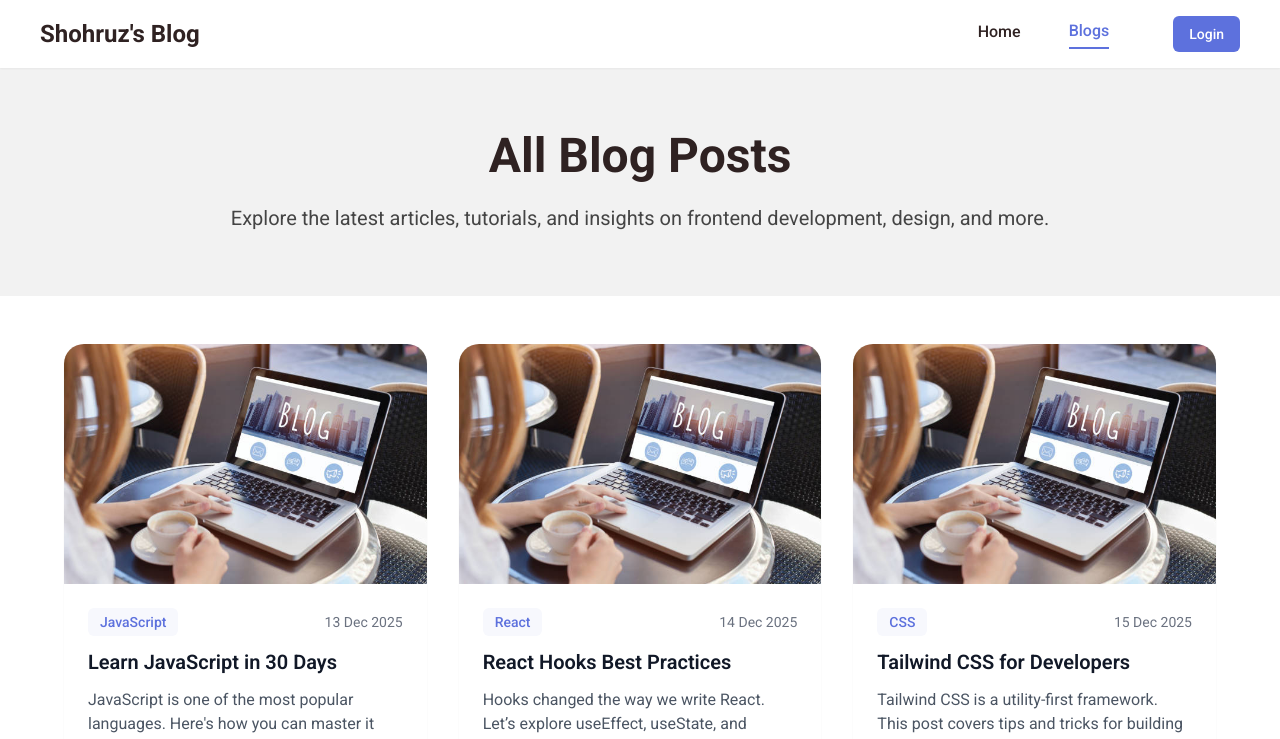
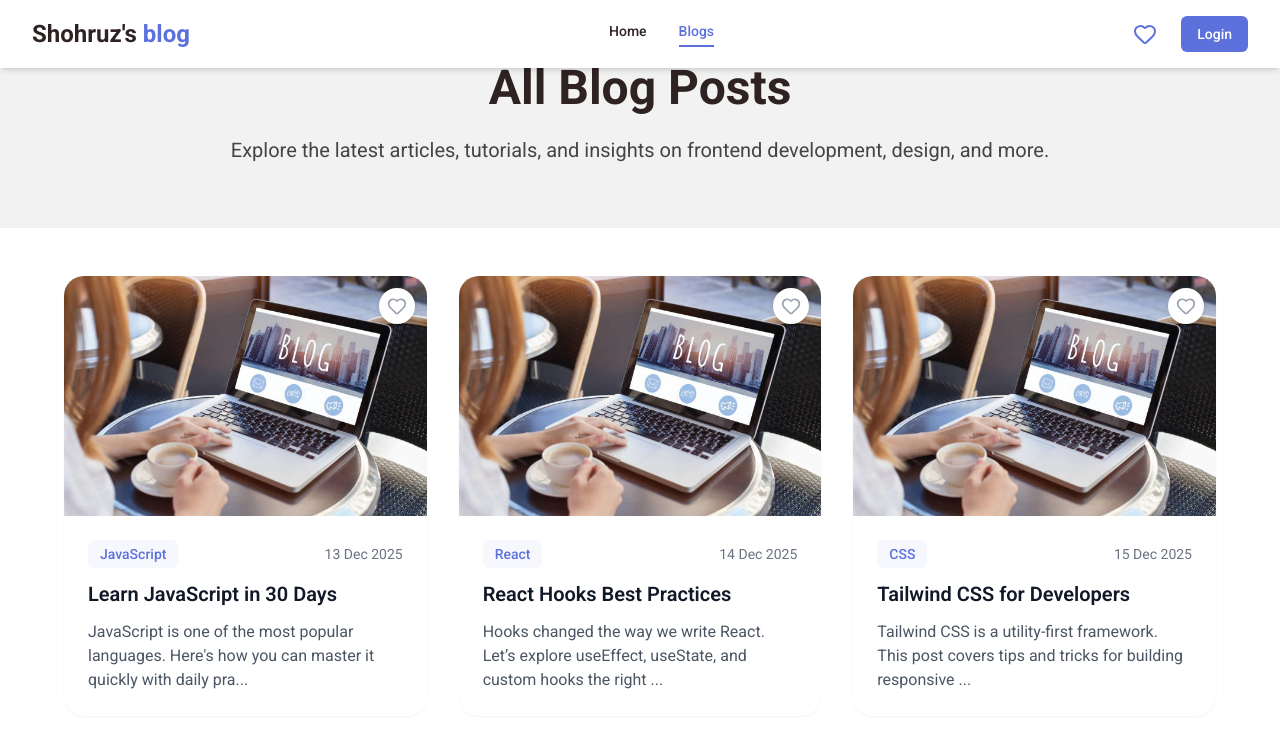
Before and after one commit to shokhruzisroilov/bloging-website, a React (Vite) app: page /blog in a window 1280 px wide. Shown: the top 739 px of the page. Built offline with nearby package versions, Linux system fonts and the light colour scheme.

Commit message:
add likeed

```diff
--- a/src/components/blogs/BlogLists.jsx
+++ b/src/components/blogs/BlogLists.jsx
@@ -1,11 +1,10 @@
 import { useNavigate } from 'react-router-dom'
 import blogsData from '../../utils/blogsData'
 import { Link } from 'react-router-dom'
+import LikeButton from '../header/LikeButton'
 
 const BlogLists = ({ isLimited = false }) => {
 	const navigate = useNavigate()
-
-	// limit check
 	const visibleBlogs = isLimited ? blogsData.slice(0, 6) : blogsData
 
 	return (
@@ -18,7 +17,10 @@ const BlogLists = ({ isLimited = false }) => {
 						className='group cursor-pointer'
 					>
 						<div className='w-full bg-white rounded-[20px] shadow-sm hover:shadow-md transition-all duration-300'>
-							<div className='w-full h-[200px] md:h-[220px] lg:h-[240px] rounded-t-[20px] overflow-hidden'>
+							<div className='relative w-full h-[200px] md:h-[220px] lg:h-[240px] rounded-t-[20px] overflow-hidden'>
+								{/* Like button */}
+								<LikeButton postId={blog.id} />
+
 								<img
 									src={blog.image}
 									alt={blog.title}
--- a/src/components/header/Header.jsx
+++ b/src/components/header/Header.jsx
@@ -1,89 +1,167 @@
-import { useState } from 'react'
+import { useState, useEffect, useCallback } from 'react'
 import { Link, NavLink } from 'react-router-dom'
+import { FiMenu, FiX } from 'react-icons/fi'
+import { Heart } from 'lucide-react'
 import { navLinks } from '../../utils/navLinks'
-import { FiMenu, FiX } from 'react-icons/fi'
+import blogsData from '../../utils/blogsData'
 
 const Header = () => {
 	const [isMobileMenuOpen, setIsMobileMenuOpen] = useState(false)
+	const [showLikes, setShowLikes] = useState(false)
+	const [likedPosts, setLikedPosts] = useState([])
 
-	const toggleMenu = () => {
-		setIsMobileMenuOpen(!isMobileMenuOpen)
-	}
+	const toggleMenu = useCallback(() => {
+		setIsMobileMenuOpen(prev => !prev)
+	}, [])
+
+	const fetchLikedPosts = useCallback(() => {
+		const liked = blogsData.filter(
+			blog => localStorage.getItem(`liked-${blog.id}`) === 'true'
+		)
+		setLikedPosts(liked)
+	}, [])
+
+	useEffect(() => {
+		fetchLikedPosts()
+	}, [fetchLikedPosts])
+
+	const toggleLikesModal = useCallback(() => {
+		if (!showLikes) fetchLikedPosts()
+		setShowLikes(prev => !prev)
+	}, [showLikes, fetchLikedPosts])
 
 	return (
-		<header className='w-full bg-white shadow-sm relative z-50'>
-			<div className='container mx-auto px-4 md:px-10 py-4 flex items-center justify-between'>
+		<header className='w-full bg-white shadow-md z-50 fixed top-0 left-0'>
+			<div className='max-w-7xl mx-auto px-4 md:px-8 py-4 flex justify-between items-center'>
 				{/* Logo */}
-				<Link to='/'>
-					<h1 className='text-xl sm:text-2xl font-bold text-[#2F2222]'>
-						{`Shohruz's Blog`}
-					</h1>
+				<Link
+					to='/'
+					className='text-2xl font-bold text-[#2F2222] hover:text-[#5D71DD] transition'
+				>
+					Shohruz's<span className='text-[#5D71DD]'> blog</span>
 				</Link>
 
-				{/* Desktop Navigation */}
-				<nav className='hidden md:flex items-center gap-8 lg:gap-12'>
-					{navLinks.map(item => (
+				{/* Desktop Menu */}
+				<nav className='hidden md:flex gap-8 items-center'>
+					{navLinks.map(({ id, title, href }) => (
 						<NavLink
-							key={item.id}
-							to={item.href}
+							key={id}
+							to={href}
 							className={({ isActive }) =>
-								`text-base font-medium ${
+								`text-sm font-medium transition-all duration-200 pb-1 border-b-2 ${
 									isActive
-										? 'text-[#5D71DD] border-b-2 border-[#5D71DD]'
-										: 'text-[#2F2222]'
-								} hover:text-[#5D71DD] hover:border-b-2 hover:border-[#5D71DD] transition-all duration-200 pb-1`
+										? 'text-[#5D71DD] border-[#5D71DD]'
+										: 'text-[#2F2222] border-transparent hover:text-[#5D71DD] hover:border-[#5D71DD]'
+								}`
 							}
 						>
-							{item.title}
+							{title}
 						</NavLink>
 					))}
+				</nav>
 
-					{/* Login Button */}
-					<NavLink
+				{/* Right Side */}
+				<div className='flex items-center gap-4 md:gap-6'>
+					{/* Likes */}
+					<button onClick={toggleLikesModal} className='relative group'>
+						<Heart className='w-6 h-6 text-[#5D71DD] group-hover:scale-110 transition-transform' />
+						{likedPosts.length > 0 && (
+							<span className='absolute -top-2 -right-2 bg-red-600 text-white text-[10px] w-5 h-5 rounded-full flex items-center justify-center shadow-md'>
+								{likedPosts.length}
+							</span>
+						)}
+					</button>
+
+					{/* Login */}
+					<Link
 						to='/login'
-						className='ml-4 px-4 py-2 bg-[#5D71DD] text-white rounded-md text-sm font-medium hover:bg-[#4c5fd1] transition'
+						className='hidden md:inline-block px-4 py-2 bg-[#5D71DD] text-white rounded-md text-sm font-medium hover:bg-[#4c5fd1] transition'
 					>
 						Login
-					</NavLink>
-				</nav>
+					</Link>
 
-				{/* Mobile Menu Button */}
-				<div className='md:hidden text-2xl cursor-pointer' onClick={toggleMenu}>
+					{/* Mobile Menu Toggle */}
+					<button
+						className='md:hidden text-2xl text-[#2F2222]'
+						onClick={toggleMenu}
+					>
 						<FiMenu />
+					</button>
 				</div>
 			</div>
 
-			{/* Mobile Menu Modal */}
+			{/* Mobile Menu */}
 			{isMobileMenuOpen && (
-				<div className='fixed inset-0 w-full h-screen bg-white z-50 flex flex-col items-center justify-center gap-8 text-xl font-medium transition-all duration-300 px-6'>
-					{/* Close Button */}
+				<div className='fixed inset-0 z-50 flex'>
+					{/* Sidebar */}
+					<div className='w-[60%] max-w-xs bg-white h-full shadow-lg px-6 py-4 flex flex-col gap-6 text-lg transform transition-transform duration-300 ease-in-out translate-x-0'>
 						<button
-						onClick={() => setIsMobileMenuOpen(false)}
-						className='absolute top-4 right-4 text-3xl text-[#2F2222] hover:text-[#5D71DD] transition'
+							onClick={toggleMenu}
+							className='self-end text-3xl text-[#2F2222] hover:text-[#5D71DD] transition'
 						>
 							<FiX />
 						</button>
 
-					{/* Mobile Navigation Links */}
-					{navLinks.map(item => (
+						{/* Navigation Links */}
+						<nav className='flex flex-col gap-4 mt-4'>
+							{navLinks.map(({ id, title, href }) => (
 								<NavLink
-							key={item.id}
-							to={item.href}
+									key={id}
+									to={href}
 									className='text-[#2F2222] hover:text-[#5D71DD] transition'
-							onClick={() => setIsMobileMenuOpen(false)}
+									onClick={toggleMenu}
 								>
-							{item.title}
+									{title}
 								</NavLink>
 							))}
+						</nav>
 
-					{/* Mobile Login Button */}
-					<NavLink
+						{/* Login Button */}
+						<Link
 							to='/login'
-						className='px-6 py-2 bg-[#5D71DD] text-white rounded-md text-base font-medium hover:bg-[#4c5fd1] transition'
-						onClick={() => setIsMobileMenuOpen(false)}
+							className='px-4 py-2 bg-[#5D71DD] text-white rounded-md text-sm font-medium hover:bg-[#4c5fd1] transition text-center'
 						>
 							Login
-					</NavLink>
+						</Link>
+					</div>
+
+					{/* Overlay (right side) */}
+					<div className='flex-1 bg-black bg-opacity-40' onClick={toggleMenu} />
+				</div>
+			)}
+
+			{/* Likes Modal */}
+			{showLikes && (
+				<div className='fixed inset-0 bg-black bg-opacity-40 z-50 flex items-center justify-center px-4'>
+					<div className='bg-white w-full max-w-md p-6 rounded-xl shadow-xl relative'>
+						<button
+							onClick={toggleLikesModal}
+							className='absolute top-3 right-4 text-2xl font-bold text-gray-500 hover:text-red-500 transition'
+						>
+							&times;
+						</button>
+						<h2 className='text-xl font-semibold mb-4 text-[#2F2222]'>
+							Liked Posts ❤️
+						</h2>
+
+						{likedPosts.length === 0 ? (
+							<p className='text-gray-600'>You haven’t liked any posts yet.</p>
+						) : (
+							<ul className='space-y-3'>
+								{likedPosts.map(post => (
+									<li key={post.id} className='border-b pb-2'>
+										<Link
+											to={`/blog/${post.id}`}
+											className='text-[#5D71DD] hover:underline'
+											onClick={toggleLikesModal}
+										>
+											{post.title}
+										</Link>
+									</li>
+								))}
+							</ul>
+						)}
+					</div>
 				</div>
 			)}
 		</header>
--- /dev/null
+++ b/src/components/header/LikeButton.jsx
@@ -0,0 +1,36 @@
+import { useState, useEffect } from 'react'
+import { Heart } from 'lucide-react'
+
+const LikeButton = ({ postId }) => {
+	const [liked, setLiked] = useState(false)
+
+	useEffect(() => {
+		const stored = localStorage.getItem(`liked-${postId}`)
+		if (stored === 'true') setLiked(true)
+	}, [postId])
+
+	const toggleLike = e => {
+		e.preventDefault()
+		const newLiked = !liked
+		setLiked(newLiked)
+		localStorage.setItem(`liked-${postId}`, newLiked)
+	}
+
+	return (
+		<button
+			onClick={toggleLike}
+			className={`absolute top-3 right-3 p-2 rounded-full z-10 transition-colors shadow-md ${
+				liked ? 'bg-red-500' : 'bg-white'
+			}`}
+			title={liked ? 'Unlike' : 'Like'}
+		>
+			<Heart
+				className={`w-5 h-5 transition ${
+					liked ? 'text-white' : 'text-gray-400'
+				}`}
+			/>
+		</button>
+	)
+}
+
+export default LikeButton
--- a/src/components/hero/Hero.jsx
+++ b/src/components/hero/Hero.jsx
@@ -1,9 +1,9 @@
 const Hero = () => {
 	return (
-		<section className='w-full bg-gradient-to-br from-[#f2f2f2] to-[#e0e7ff] py-20 px-4 flex items-center justify-center'>
+		<section className='w-full bg-gradient-to-br from-[#f2f2f2] to-[#e0e7ff] pb-20 pt-40 px-4 flex items-center justify-center'>
 			<div className='max-w-5xl text-center px-4'>
 				<h1 className='text-4xl sm:text-5xl lg:text-6xl font-extrabold text-[#1f1f1f] leading-tight tracking-tight mb-6 transition-all duration-300'>
-					Welcome to <span className='text-[#5D71DD]'>My Blog</span>
+					Welcome to <span className='text-[#5D71DD]'>My Blogs</span>
 				</h1>
 				<p className='text-base sm:text-lg md:text-xl text-[#333] leading-relaxed max-w-3xl mx-auto'>
 					Lorem ipsum dolor sit amet consectetur adipisicing elit. Mollitia
--- a/tailwind.config.js
+++ b/tailwind.config.js
@@ -2,7 +2,17 @@
 export default {
 	content: ['./index.html', './src/**/*.{js,ts,jsx,tsx}'],
 	theme: {
-		extend: {},
+		extend: {
+			keyframes: {
+				'slide-in': {
+					'0%': { transform: 'translateX(-100%)' },
+					'100%': { transform: 'translateX(0)' },
+				},
+			},
+			animation: {
+				'slide-in': 'slide-in 0.3s ease-out forwards',
+			},
+		},
 	},
 	plugins: [],
 }
```
Lines whose indentation alone changed are shown as unchanged.
